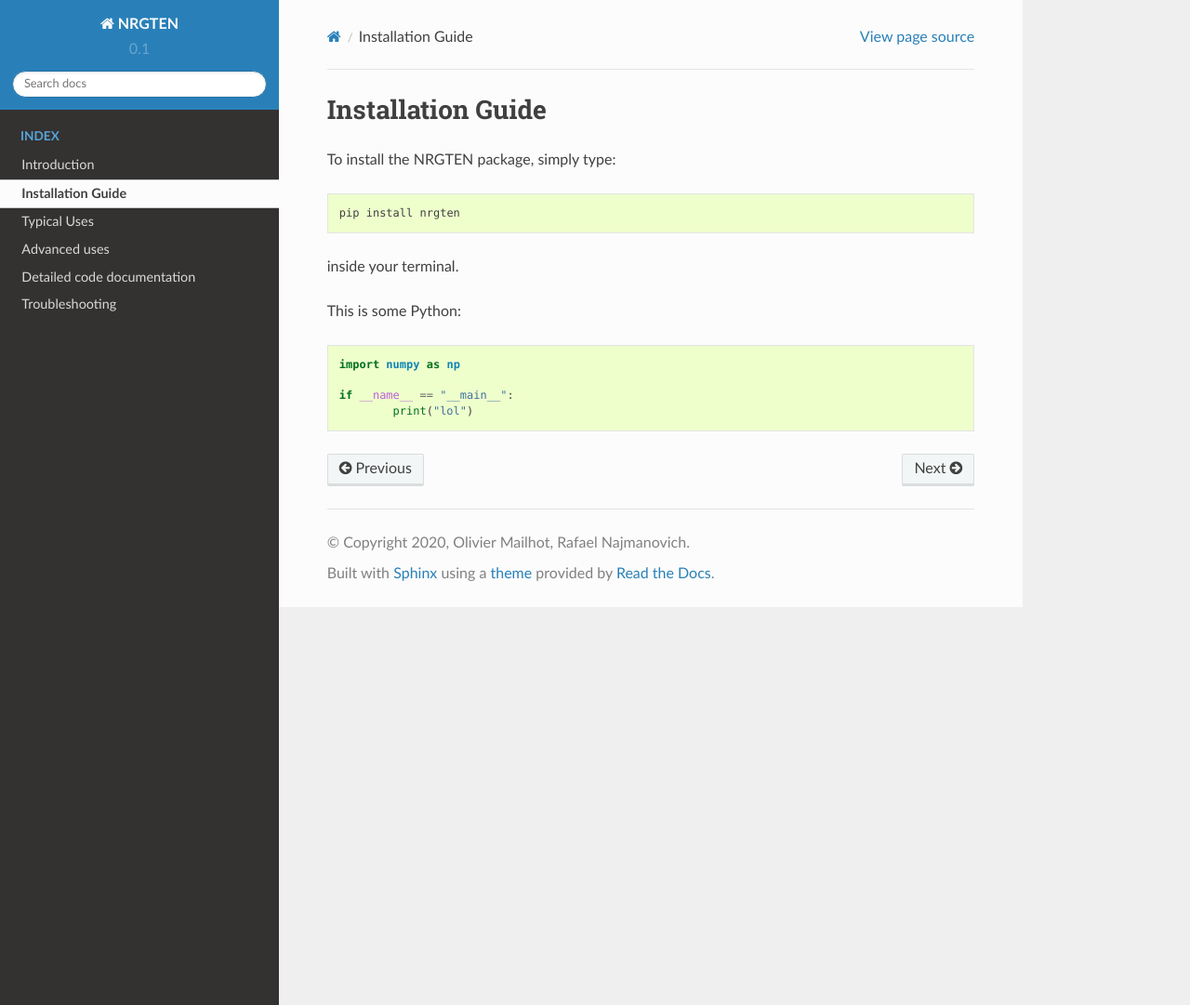
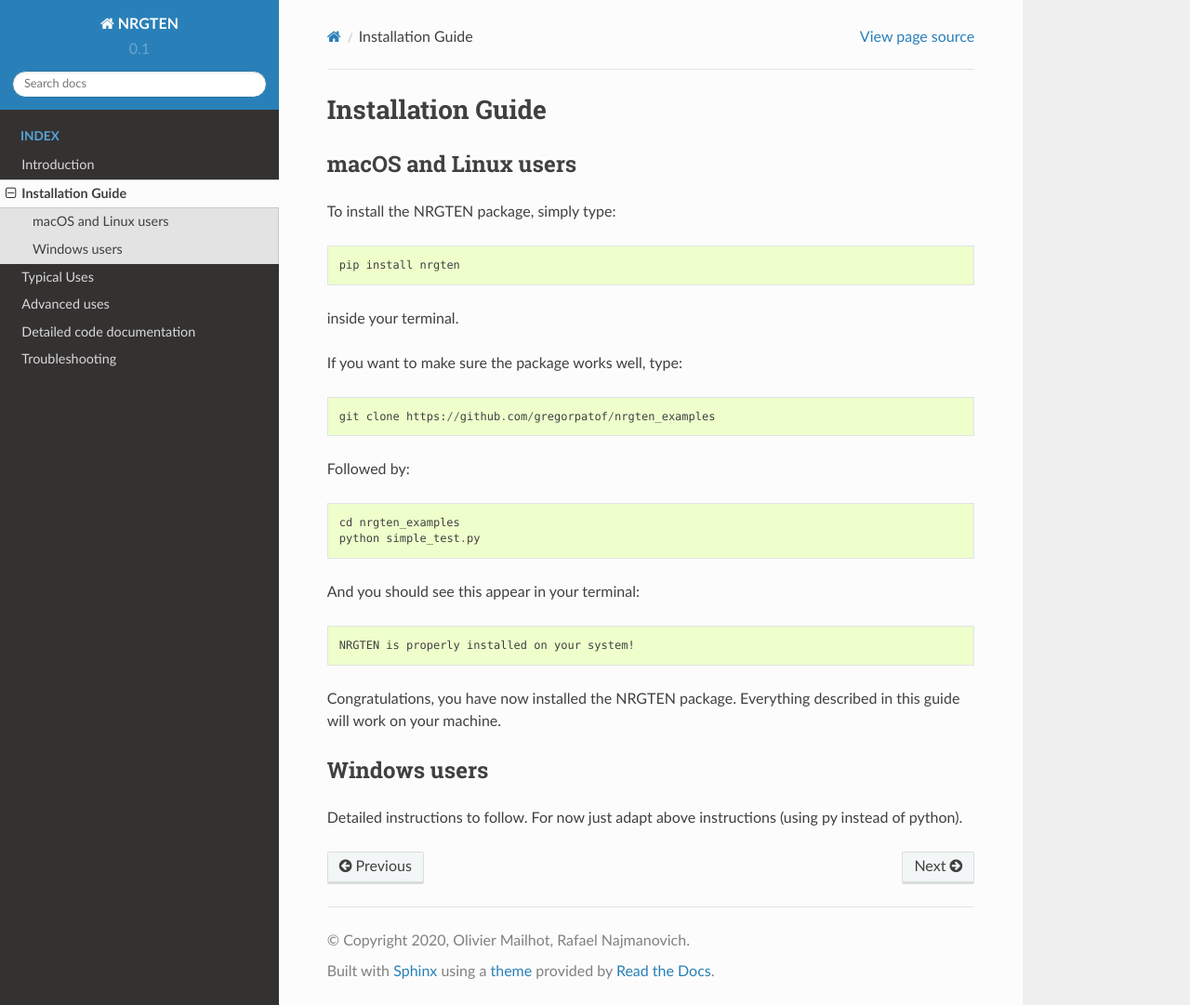
Before and after one commit to gregorpatof/nrgten_package, a Sphinx documentation site: the page built from docs/install_guide.rst, in a window 1280 px wide and 1081 px high. Shown: the whole window at 93% size. Built offline with Sphinx 7.4.7 and the Read the Docs theme 2.0.0, drawn with Linux system fonts in a browser that asks for light colours.

Commit message:
install guide

```diff
--- a/docs/install_guide.rst
+++ b/docs/install_guide.rst
@@ -1,5 +1,8 @@
 Installation Guide
 ==================
+
+macOS and Linux users
+---------------------
 
 To install the NRGTEN package, simply type::
 
@@ -7,9 +10,24 @@ To install the NRGTEN package, simply type::
 
 inside your terminal.
 
-This is some Python::
+If you want to make sure the package works well, type::
 
-	import numpy as np
+	git clone https://github.com/gregorpatof/nrgten_examples
 
-	if __name__ == "__main__":
-		print("lol")
+Followed by::
+
+	cd nrgten_examples
+	python simple_test.py
+
+And you should see this appear in your terminal::
+
+	NRGTEN is properly installed on your system!
+
+Congratulations, you have now installed the NRGTEN package. Everything described
+in this guide will work on your machine.
+
+Windows users
+-------------
+
+Detailed instructions to follow. For now just adapt above instructions (using
+py instead of python).
```
Also changed, not shown: 2 other files.
